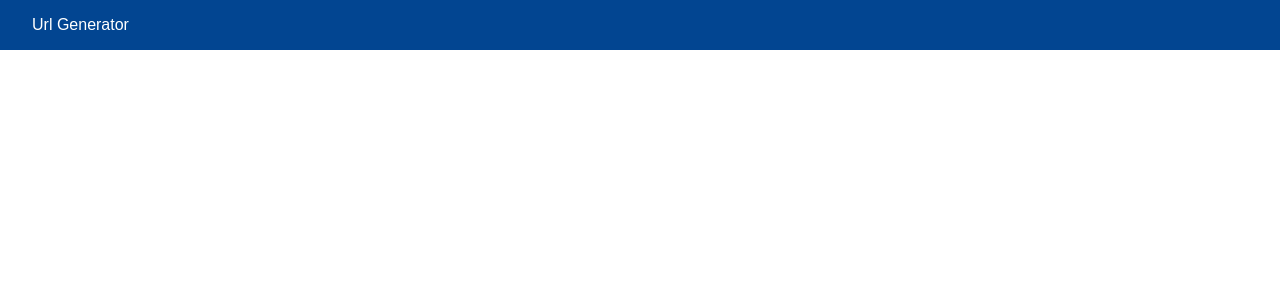
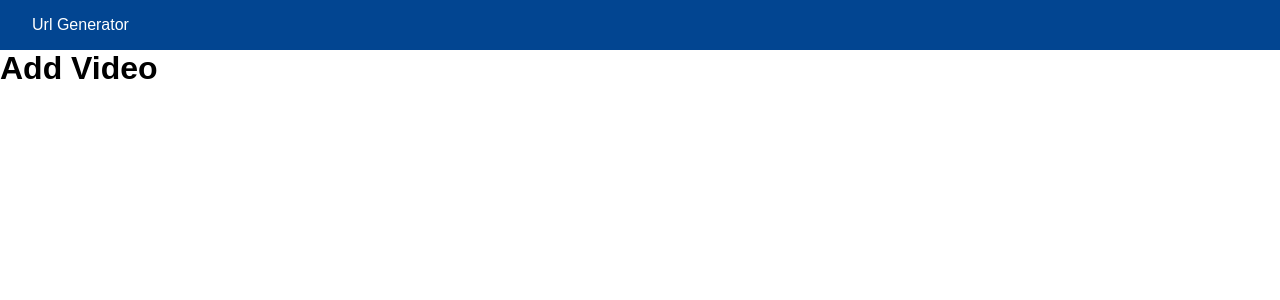
Before and after one commit to AleksandrPolishchuk/UrlGeneratorApp, a React (Create React App) app in the folder frontend/: page /add-video in a window 1280 px wide. Before the commit this address had no page. Shown: the top 300 px of the page. Built offline with nearby package versions, Linux system fonts and the light colour scheme.

Commit message:
add AddVideo page (frontend)

```diff
--- a/frontend/src/App.tsx
+++ b/frontend/src/App.tsx
@@ -2,6 +2,7 @@ import React from "react";
 import Navbar from "./components/navbar/Navbar";
 import { Routes, Route } from "react-router-dom";
 import Home from "./pages/home/Home";
+import AddVideo from "./pages/add-video/AddVideo";
 
 const App = () => {
   return (
@@ -9,6 +10,7 @@ const App = () => {
       <Navbar />
       <Routes>
         <Route path="/" element={<Home />} />
+        <Route path="/add-video" element={<AddVideo />} />
       </Routes>
     </div>
   );
--- /dev/null
+++ b/frontend/src/pages/add-video/AddVideo.tsx
@@ -0,0 +1,11 @@
+import "./add-video.scss";
+
+const AddVideo = () => {
+  return (
+    <div className="add-video">
+      <h1>Add Video</h1>
+    </div>
+  );
+};
+
+export default AddVideo;
```
Also changed, not shown: frontend/src/pages/add-video/add-video.scss (added).
